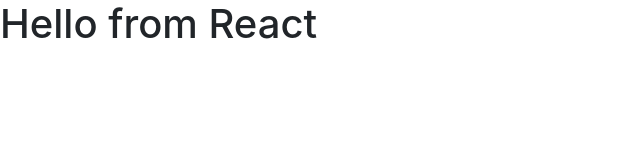
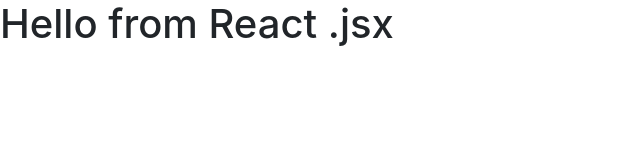
Before and after one commit to kenderb/ReactJS_practice, a React (Create React App) app in the folder counter-app/: page / in a window 1280 px wide. Shown: the top 160 px of the page, without its empty margins (0-640 px from the left). Built offline with nearby package versions, Linux system fonts and the light colour scheme.

Commit message:
Add the Counter component to the app

```diff
--- a/counter-app/src/App.js
+++ b/counter-app/src/App.js
@@ -1,9 +1,10 @@
 import React, {Component} from 'react';
+import Counter from "./components/counter";
 
 export default class App extends Component{
   render(){
     return(
-      <h1>Hello from React</h1>
+      <Counter />
     );
   }
 }
--- /dev/null
+++ b/counter-app/src/components/counter.jsx
@@ -0,0 +1,9 @@
+import React, { Component } from 'react';
+
+class Counter extends Component {
+  render() {
+    return <h1>Hello from React .jsx</h1>;
+  }
+}
+
+export default Counter;
```
Also changed, not shown: 1 other file (tests, documents, lock files or other folders).
